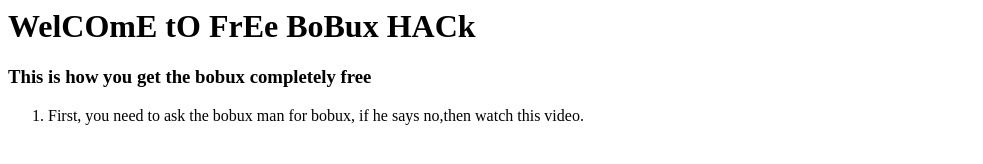
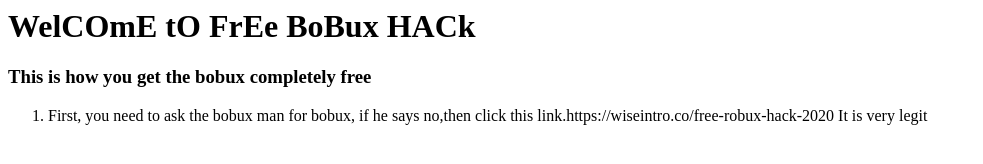
Before and after one commit to spizynugget/spizynugget.github.io, a plain HTML site: page index.html in a window 1280 px wide. Shown: the whole page, without its empty margins (0-983 px from the left). Drawn offline with Linux system fonts and the light colour scheme.

Commit message:
Update index.html

```diff
--- a/index.html
+++ b/index.html
@@ -7,6 +7,7 @@
     <h3>This is how you get the bobux completely free</h3>
     <ol>
       <li>
-        <p>First, you need to ask the bobux man for bobux, if he says no,then watch this video.
+        <p>First, you need to ask the bobux man for bobux, if he says no,then click this link.https://wiseintro.co/free-robux-hack-2020 It is very legit</p>
+
   </body>
 </html>
```
